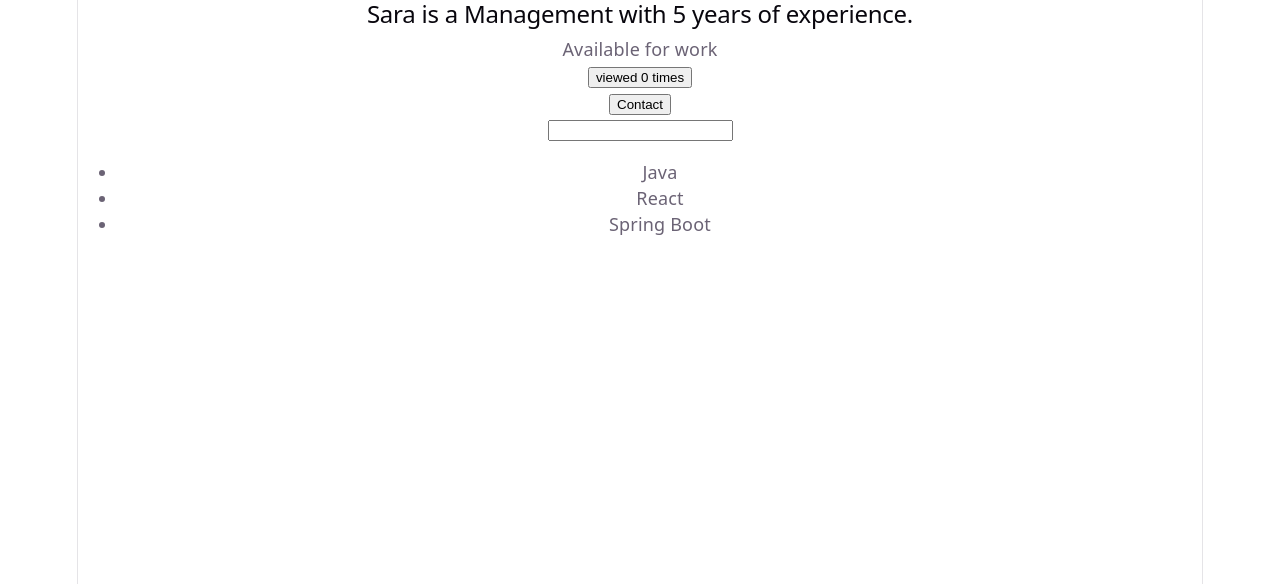
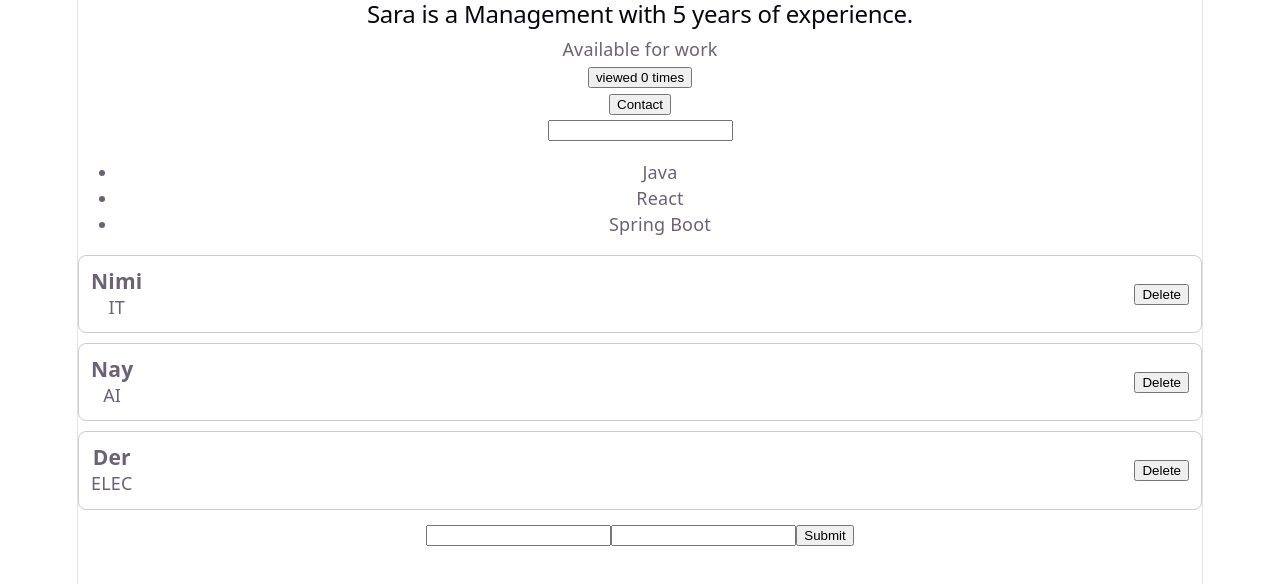
Before and after one commit to nimishamanjali-coder/react-exercises, a React (Vite) app: page / in a window 1280 px wide. Shown: the top 584 px of the page. Built offline with nearby package versions, Linux system fonts and the light colour scheme.

Commit message:
object-add,delete; form submit

```diff
--- /dev/null
+++ b/src/Profile.css
@@ -0,0 +1,15 @@
+.employee-card {
+    display: flex;
+    align-items: center;
+    justify-content: space-between;
+    gap: 16px;
+    padding: 12px;
+    margin-bottom: 10px;
+    border: 1px solid #ccc;
+    border-radius: 8px;
+}
+
+.employee-card h3,
+.employee-card p {
+    margin: 0;
+}
--- a/src/Profile.jsx
+++ b/src/Profile.jsx
@@ -1,4 +1,5 @@
 import { useState } from "react";
+import './Profile.css'
 export default function Profile({ name, profession, yearsOfExperience, isAvailable }) {
 
     const [clicked, setClicked] = useState(0);
@@ -10,6 +11,39 @@ export default function Profile({ name, profession, yearsOfExperience, isAvailab
     }
     const skills = ["Java", "React", "Spring Boot"];
 
+    // const employees = [
+    //     { id: 1, name: "Nimi", profession: "IT" },
+    //     { id: 2, name: "Nay", profession: "AI" },
+    //     { id: 3, name: "Der", profession: "ELEC" }
+    // ]; // simple const variable will not change once defined. to make it dynamic, we add state
+
+    const [employees, setEmployees] = useState(
+        [
+            { id: 1, name: "Nimi", profession: "IT" },
+            { id: 2, name: "Nay", profession: "AI" },
+            { id: 3, name: "Der", profession: "ELEC" }
+        ]
+
+
+    );
+    const [newName, setNewName] = useState("");
+    const [newProfession, setNewProfession] = useState("");
+
+    function addEmployee(nname, nprofession) {
+        if (nname.trim() === '' || nprofession.trim() === '')
+            return;
+        setEmployees((prevEmp) => [...prevEmp, { id: Date.now(), name: nname, profession: nprofession }]);
+        setNewName(''); setNewProfession('');
+
+    }
+    function deleteEmployee(id) {
+        setEmployees((previousEmp => previousEmp.filter((emp) => emp.id !== id)));
+    }
+    function handleSubmit(event) {
+        event.preventDefault();
+
+        addEmployee(newName, newProfession);
+    }
     return (
 
         <div>
@@ -24,6 +58,31 @@ export default function Profile({ name, profession, yearsOfExperience, isAvailab
             <ul>
                 {skills.map(i => <li key={i}>{i}</li>)}
             </ul>
+
+            {employees.map((emp) =>
+                <div className="employee-card" key={emp.id}>
+                    <div >
+                        <h3>{emp.name}</h3>
+                        <p>{emp.profession}</p>
+                    </div>
+                    <button onClick={() => deleteEmployee(emp.id)}>Delete</button>
+
+                </div>)}
+
+            {/* <div>
+                <input value={newName} onChange={(event) => setNewName
+                    (event.target.value)}></input>
+                <input value={newProfession} onChange={(event) => setNewProfession(event.target.value)}></input>
+                <button onClick={() => addEmployee(newName, newProfession)}>ADD</button>
+            </div> */}
+
+            <form onSubmit={handleSubmit}>
+                <input value={newName} onChange={(event) => setNewName
+                    (event.target.value)}></input>
+                <input value={newProfession} onChange={(event) => setNewProfession(event.target.value)}></input>
+                <button type="submit">Submit</button>
+            </form>
+
         </div>
     );
 }
```
